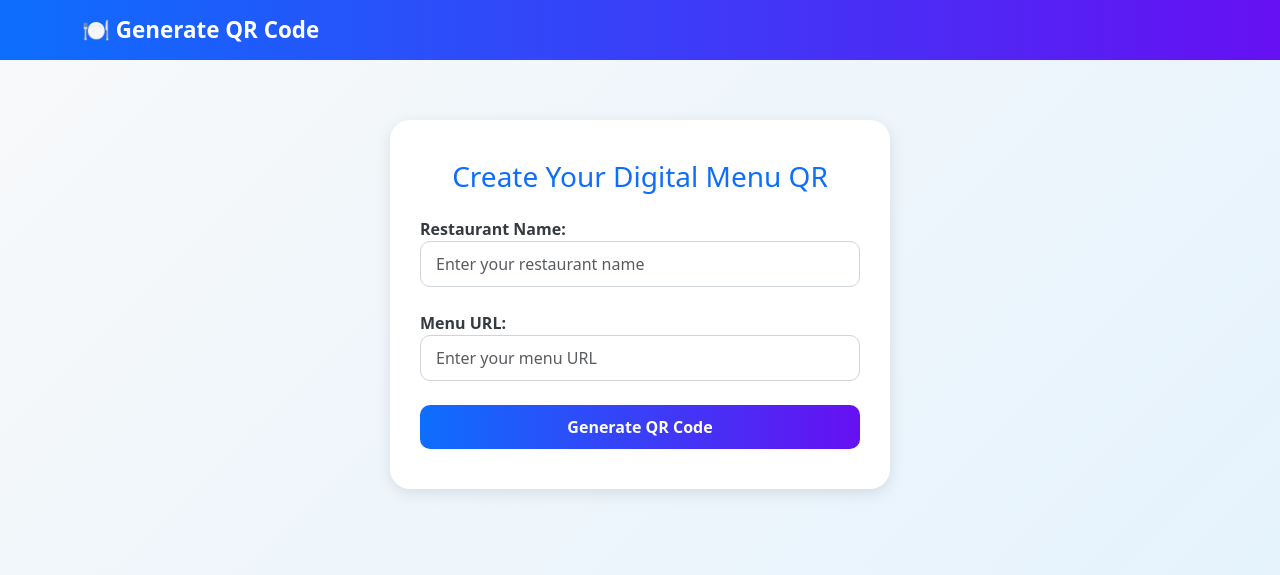
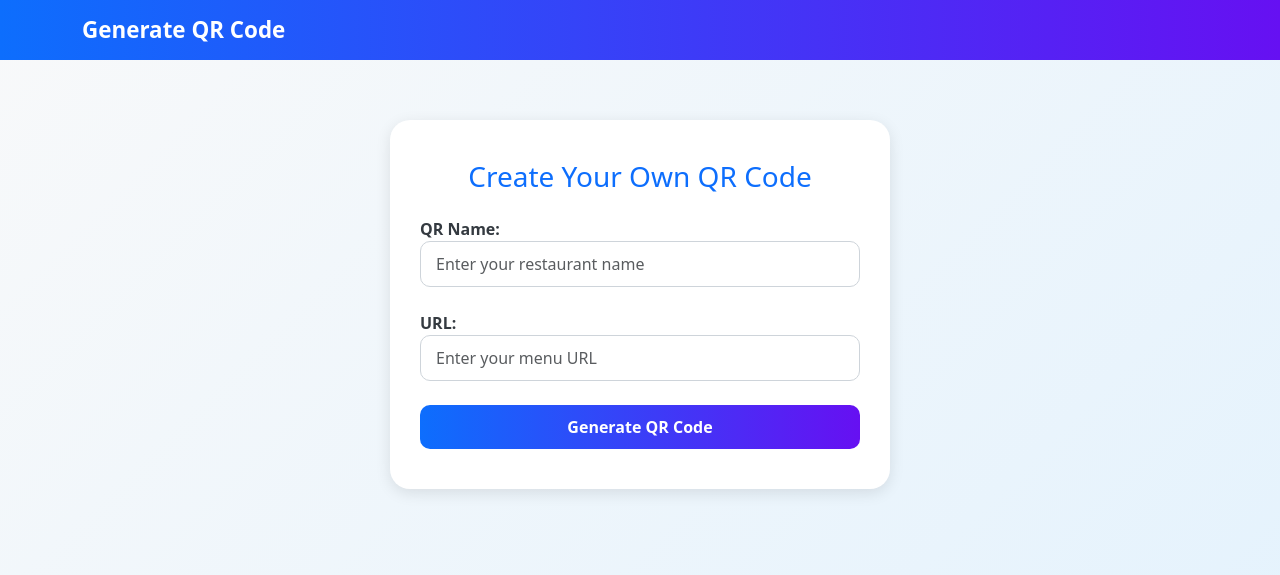
Before and after one commit to Sasikumar190404/QR-Code-Generator, a Django app: page / in a window 1280 px wide. Shown: the top 575 px of the page. Run offline with Django 5.2, Linux system fonts and the light colour scheme; some libraries are stand-ins or nearby versions.

Commit message:
Update generate_qr_code.html

```diff
--- a/templates/generate_qr_code.html
+++ b/templates/generate_qr_code.html
@@ -4,7 +4,7 @@
 <head>
   <meta charset="UTF-8">
   <meta name="viewport" content="width=device-width, initial-scale=1.0">
-  <title>Generate QR Code for Digital Restaurant Menu</title>
+  <title>Generate QR Code</title>
   {% load django_bootstrap5 %}
   {% bootstrap_css %}
   {% bootstrap_javascript %}
@@ -90,23 +90,23 @@
 <body>
   <nav class="navbar navbar-expand-lg navbar-dark">
     <div class="container">
-      <a href="#" class="navbar-brand">🍽 Generate QR Code</a>
+      <a href="#" class="navbar-brand"> Generate QR Code</a>
     </div>
   </nav>
 
   <div id="box">
-    <h3 class="text-center mb-4 text-primary">Create Your Digital Menu QR</h3>
+    <h3 class="text-center mb-4 text-primary">Create Your Own QR Code</h3>
     <form action="{% url 'generate_qr_code' %}" method="post">
       {% csrf_token %}
 
       <div class="form-group mb-4">
-        <label for="restaurant_name">Restaurant Name:</label>
+        <label for="restaurant_name">QR Name:</label>
         <input type="text" id="restaurant_name" name="restaurant_name"
           placeholder="Enter your restaurant name" class="form-control" required>
       </div>
 
       <div class="form-group mb-4">
-        <label for="menu_url">Menu URL:</label>
+        <label for="menu_url">URL:</label>
         <input type="url" id="menu_url" name="menu_url" placeholder="Enter your menu URL"
           class="form-control" required>
       </div>
```
